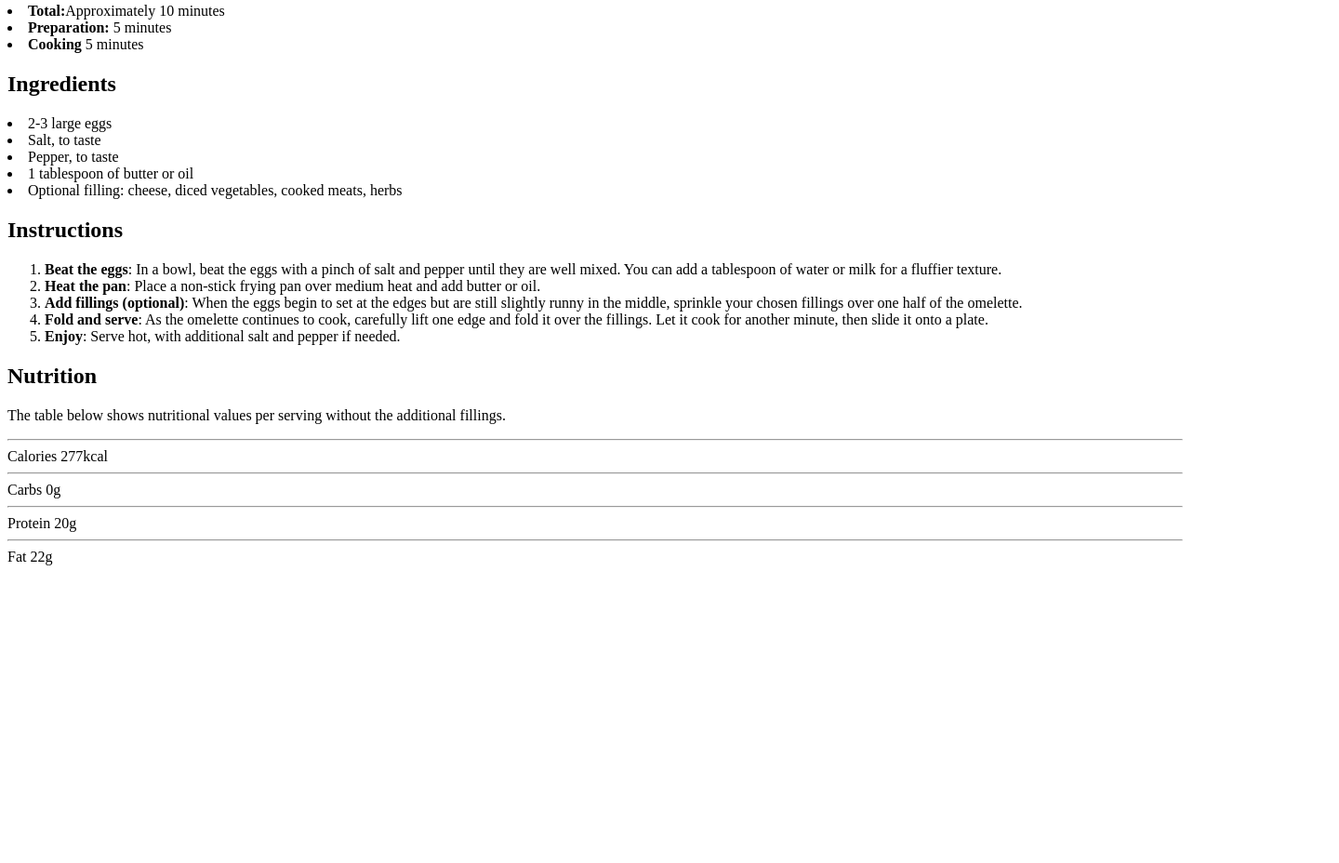
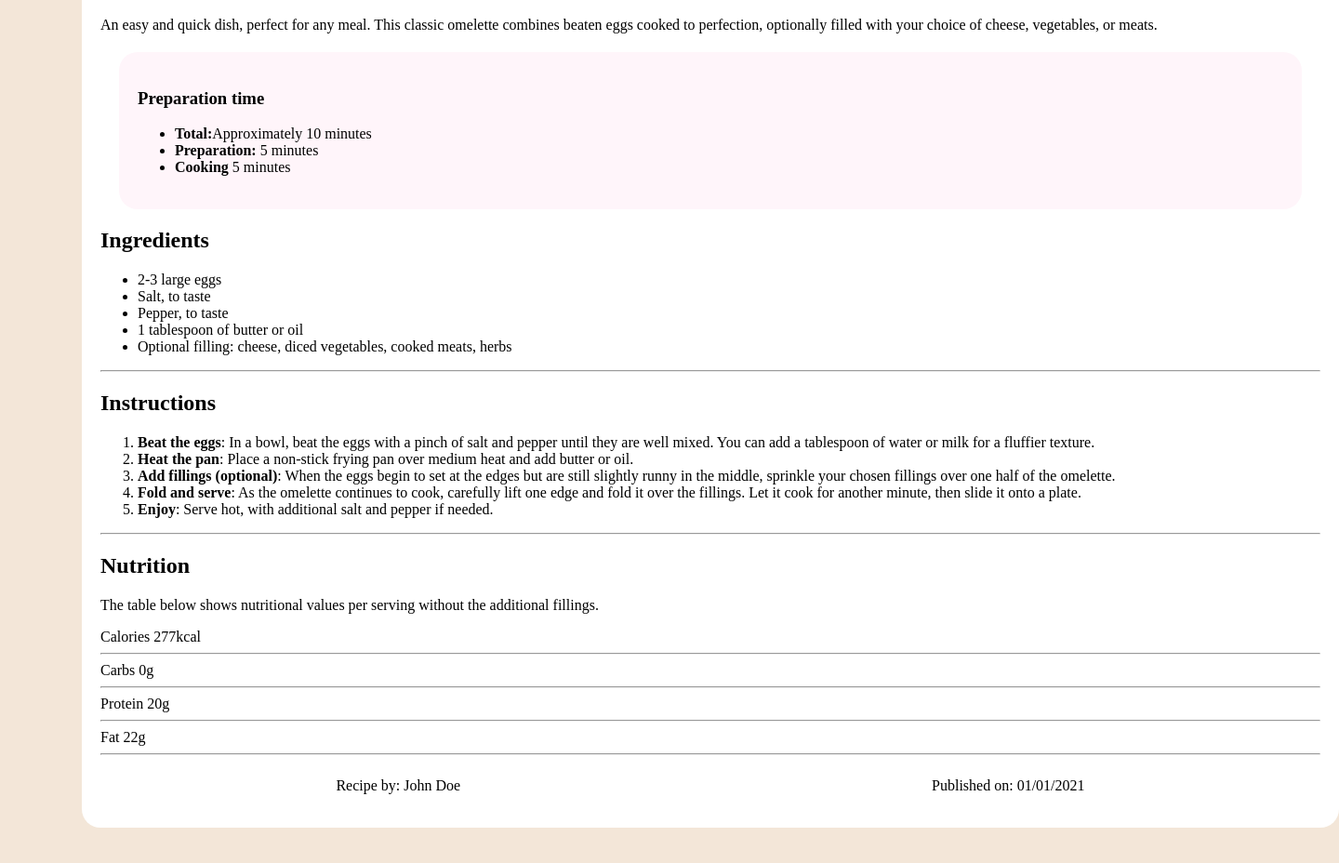
Before and after one commit to sakshamgiri2023/recipe-page, a plain HTML site: page index.html in a window 1280 px wide. Shown: the part 766-1694 px from the top of the page at 93% size, 1440 px wide, since content can reach past the window. Before the commit the page ends 1382 px from the top, so only its background shows below. Drawn offline with Linux system fonts and the light colour scheme.

Commit message:
fuck you css

```diff
--- a/index.html
+++ b/index.html
@@ -4,17 +4,16 @@
 <head>
   <meta charset="UTF-8">
   <meta name="viewport" content="width=device-width, initial-scale=1.0">
-  <!-- displays site properly based on user's device -->
+  <link rel="icon" type="image/png" sizes="32x32" href="./assets/images/favicon-32x32.png">
+  <link rel="stylesheet" href="style.css">
+  <title>Recipe Page</title>
 
-  <link rel="icon" type="image/png" sizes="32x32" href="./assets/images/favicon-32x32.png">
 
-  <title>Frontend Mentor | Recipe page</title>
-
-  <link rel="stylesheet" href="style.css">
 </head>
 
-<body>
-  <div>
+<body id="body" style="background-color:hsl(30, 54%, 90%);">
+  <div id="flex-container">
+    <div id="inner-container">
       <div id="image">
         <img src="./assets/images/image-omelette.jpeg" alt="omelette-image">
       </div>
@@ -25,46 +24,69 @@
         to perfection, optionally filled with your choice of cheese, vegetables, or meats.
       </p>
 
-    <div>
+      <div id="prep-time">
         <h3>Preparation time</h3>
+        <ul>
         <li><strong>Total:</strong>Approximately 10 minutes</li>
         <li><strong>Preparation:</strong> 5 minutes</li>
         <li><strong>Cooking</strong> 5 minutes</li>
+        </ul>
       </div>
 
 
       <h2>Ingredients</h2>
+      <ul>
         <li>2-3 large eggs</li>
         <li>Salt, to taste</li>
         <li>Pepper, to taste</li>
         <li>1 tablespoon of butter or oil</li>
         <li>Optional filling: cheese, diced vegetables, cooked meats, herbs</li>
-
+      </ul>
+      <hr>
       <h2>Instructions</h2>
       <ol>
         <li><strong>Beat the eggs</strong>: In a bowl, beat the eggs with a pinch of salt and pepper until they are well
           mixed.
           You can add a tablespoon of water or milk for a fluffier texture.</li>
         <li><strong>Heat the pan</strong>: Place a non-stick frying pan over medium heat and add butter or oil.</li>
-      <li><strong>Add fillings (optional)</strong>: When the eggs begin to set at the edges but are still slightly runny
+        <li><strong>Add fillings (optional)</strong>: When the eggs begin to set at the edges but are still slightly
+          runny
           in the middle, sprinkle your chosen fillings over one half of the omelette.</li>
         <li><strong>Fold and serve</strong>: As the omelette continues to cook, carefully lift one edge and fold it over
           the fillings. Let it cook for another minute, then slide it onto a plate.</li>
         <li><strong>Enjoy</strong>: Serve hot, with additional salt and pepper if needed.</li>
       </ol>
-
+      <hr>
 
       <h2>Nutrition</h2>
 
       <p>The table below shows nutritional values per serving without the additional fillings.</p>
 
-   <div><hr> Calories  277kcal</hr></div>
-   <div><hr> Carbs   0g</hr></div>
-   <div><hr>Protein 20g</hr></div>
-   <div><hr>Fat 22g</hr></div>
+      <div>
+        Calories 277kcal
+      </div>
+      <div>
+        <hr>
+        Carbs 0g
+      </div>
+      <div>
+        <hr>
+        Protein 20g
+      </div>
+      <div>
+        <hr>
+        Fat 22g
+        <hr>
+      </div>
+      <footer>
+        <div id="footer">
+          <p>Recipe by: John Doe</p>
+          <p>Published on: 01/01/2021</p>
+        </div>
+      </footer>
+    </div>
+  </div>
 
-
-  </div>
 </body>
 
 </html>
--- a/style.css
+++ b/style.css
@@ -0,0 +1,36 @@
+.body{
+    color:  hsl(32, 47%, 82%);
+}
+#flex-container{
+    display: flex;
+    justify-content: center;
+    margin: 80px;
+    width: 40px;;
+    padding: 20px;
+}
+#flex-container{
+    display: flex;
+    justify-content: center;
+    height: fit-content;
+    width: fit-content;
+    background-color: #fff;
+    padding: 20px;
+    border-radius: 20px;
+}
+#image{
+    width: fit-content;
+    border-radius: 2px;
+
+}
+
+#prep-time{
+    margin: 20px;
+    padding: 20px;
+    border-radius: 20px;
+    background-color:hsl(330, 100%, 98%);
+}
+
+#footer{
+    display: flex;
+    justify-content: space-around;
+}
```
Lines whose indentation alone changed are shown as unchanged.
